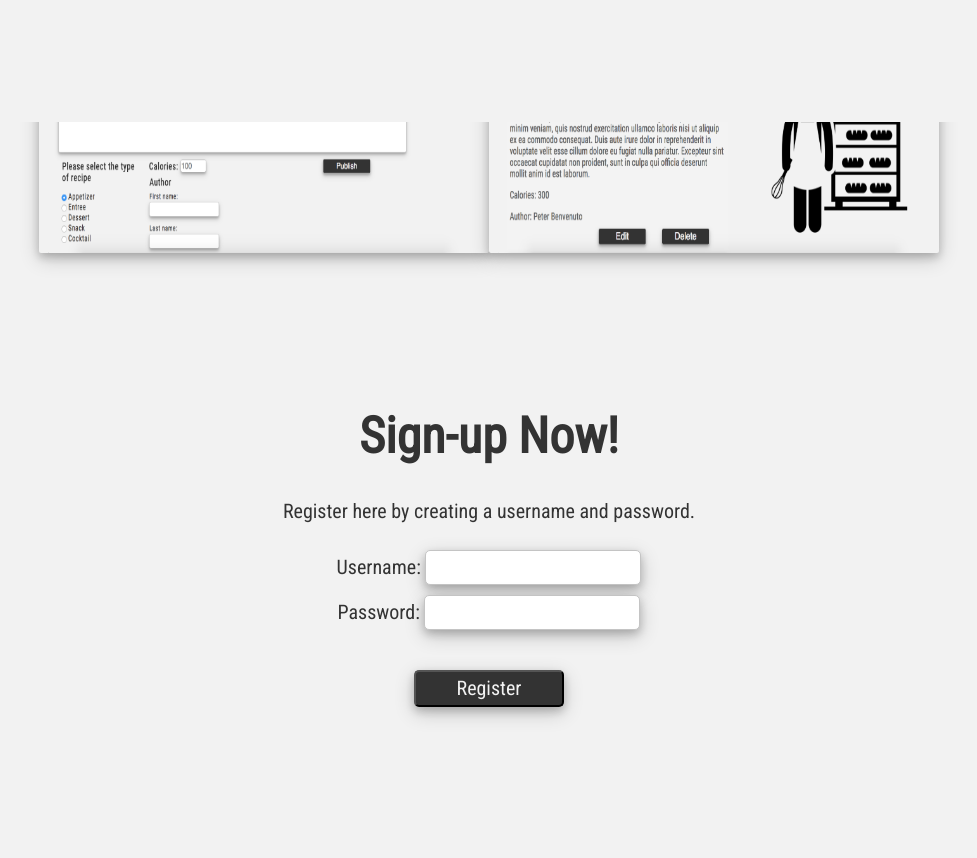
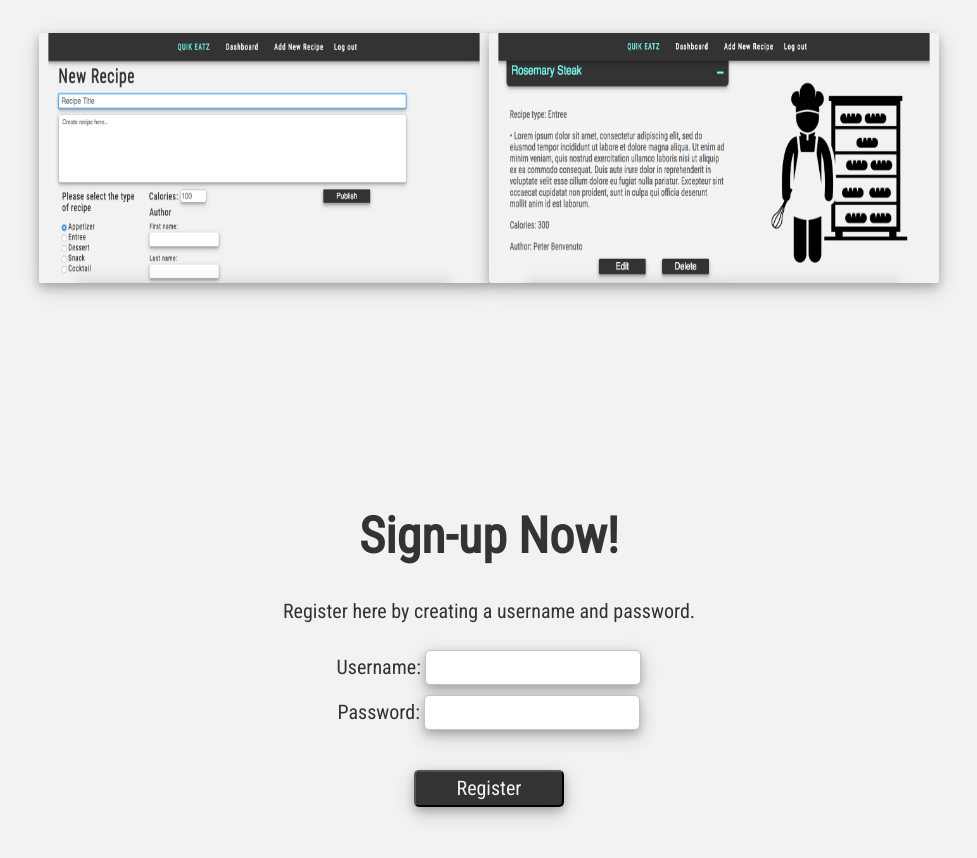
Before and after one commit to PeterBen90/node-quikeatz-app, a website: page public/index.html in a window 1280 px wide. Shown: the part 1718-2576 px from the top of the page, without its empty margins (151-1128 px from the left). Drawn offline with nearby package versions, Linux system fonts and the light colour scheme.

Commit message:
fixed responsive layout

```diff
--- a/public/index.css
+++ b/public/index.css
@@ -163,11 +163,11 @@ nav ul .nav-hover:hover {
 
 #about {
   width: 100%;
-  height: 155%;
+  height: 160%;
   background: #f2f2f2;
   text-align: left;
   position: absolute;
-  z-index: 3;
+  z-index: 1;
   color: #333333;
   top: 600px;
 }
@@ -214,13 +214,13 @@ nav ul .nav-hover:hover {
   padding-bottom: 60px;
   padding-top: 30px;
   width: 100%;
-  height: 125%;
+  height: 130%;
   background: #f2f2f2;
   text-align: left;
   position: absolute;
   color: #333333;
-  top: 1400px;
-  z-index: 2;
+  top: 1430px;
+  z-index: 1;
 }
 
 .how-to-text {
@@ -265,14 +265,15 @@ nav ul .nav-hover:hover {
 #register {
   padding-bottom: 100px;
   width: 100%;
-  height: 100%;
+  height: 120%;
   text-align: center;
   position: absolute;
   z-index: 9;
   color: #333333;
-  top: 2000px;
+  top: 2100px;
   background: #f2f2f2;
   padding-top: 0;
+  padding-bottom: 50px;
 }
 
 .register-text {
```
